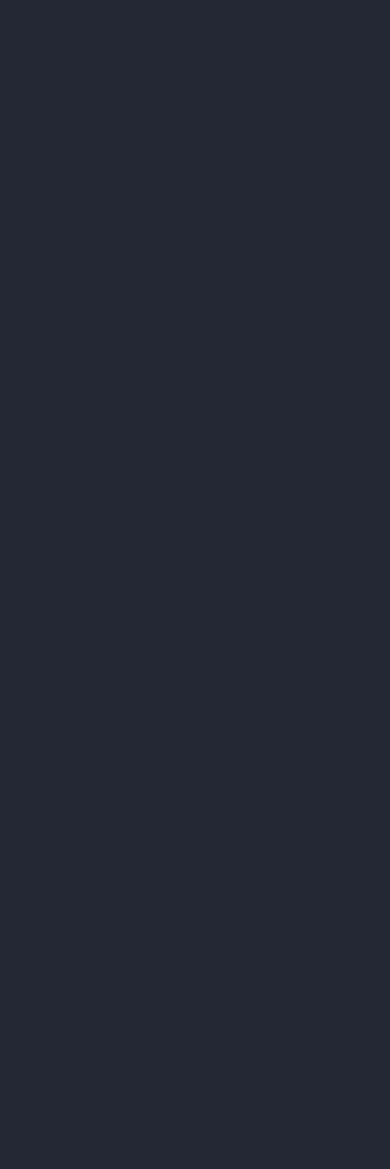
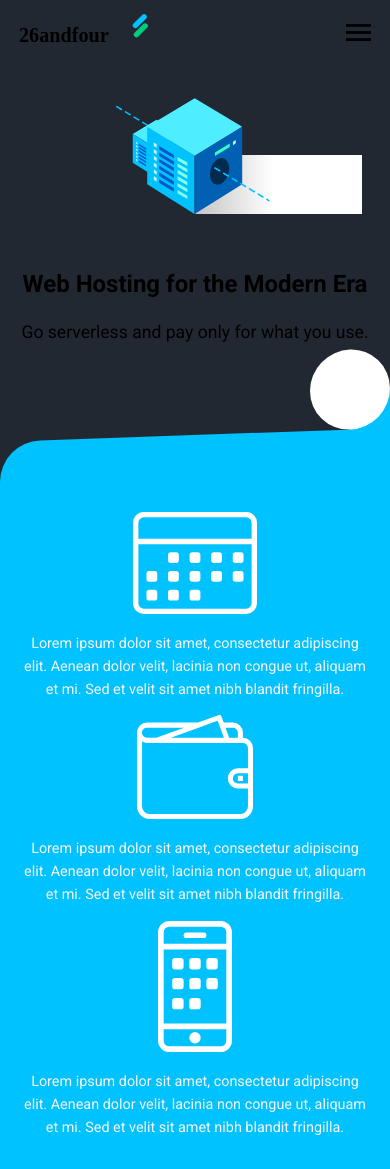
Before and after one commit to Klanakin/the-2019-front-end-developer-crash-course, a website: page index.html in a window 390 px wide. Shown: the top 1169 px of the page. Before the commit the page ends 844 px from the top, so only its background shows below. Drawn offline with Linux system fonts and the light colour scheme.

Commit message:
Styling html elements

```diff
--- a/main.css
+++ b/css/main.css
@@ -1,7 +1,7 @@
 @import url('https://fonts.googleapis.com/css2?family=Roboto:ital,wght@0,100;0,300;0,400;0,500;0,700;1,100;1,300;1,400;1,500;1,700&display=swap');
 
 body {
-    background-color: #222831;
+    background-color: #ececec;
     margin: 0;
     font-family: 'Roboto', sans-serif;
 }
--- /dev/null
+++ b/css/style.css
@@ -0,0 +1,93 @@
+@import url('https://fonts.googleapis.com/css2?family=Roboto:ital,wght@0,100;0,300;0,400;0,500;0,700;1,100;1,300;1,400;1,500;1,700&display=swap');
+@import url('https://fonts.googleapis.com/css?family=Montserrat:400,600');
+
+body {
+    background-color: #222831;
+    margin: 0;
+    font-family: 'Roboto', sans-serif;
+}
+
+header {
+    display: flex;
+    justify-content: space-between;
+}
+
+p, blockquote {
+    font-size: .9em;
+    line-height: 1.6em;
+}
+
+ul {
+    list-style-type: none;
+    margin: 0;
+    padding: 0;
+}
+
+.blue-container {
+    width: 100%;
+    background-color: #00c2ff;
+    color: whitesmoke;
+    margin-top: 15%;
+    padding: 4em 0 2em;
+    border-top-left-radius: 40px;
+    transform: skewY(-2deg);
+}
+
+.blue-container:after {
+    border-radius: 50%;
+    content: "";
+    width: 80px;
+    height: 80px;
+    background-color: white;
+    position: absolute;
+    top: -80px;
+    right: 0;
+    z-index: -1;
+}
+
+.blue-container:before {
+    content: "";
+    width: 40px;
+    height: 40px;
+    background-color: #00c2ff;
+    position: absolute;
+    top: -39px;
+    right: 0;
+    z-index: -2;
+}
+
+.blue-container .container {
+    transform: skewY(2deg);
+}
+
+.container {
+    text-align: center;
+    padding: .8em 1.2em;
+}
+
+.hide-mobile {
+    display: none;
+}
+
+.logo {
+    width: 130px;
+}
+
+.menu {
+    width: 25px;
+    margin-top: 45%;
+}
+
+.server {
+    width: 70%;
+    margin: 2em auto 2em 25%;
+}
+
+h1, subhead {
+    position: relative;
+    z-index: 3;
+}
+
+.subhead {
+    font-size: 1.1em;
+}
--- a/index.html
+++ b/index.html
@@ -4,9 +4,96 @@
     <meta charset="UTF-8">
     <meta name="viewport" content="width=device-width, initial-scale=1.0">
     <title>The 2019 Front-End Developer Creash Course - HTML and CSS Tutorial for Beginners</title>
-    <link rel="stylesheet" href="./main.css">
+    <link rel="stylesheet" href="./css/style.css">
 </head>
 <body>
+    <div class="container">
+
+        <header>
+            <img src="./images/logo.svg" alt="logo" class="logo">
+
+            <nav>
+                <a href="#" class="hide-desktop">
+                    <img src="./images/ham.svg" alt="toggle menu" class="menu" id="menu">
+                </a>
+
+                <ul class="show-desktop hide-mobile">
+                    <li id="exit" class="exit-btn hide-desktop"><img src="./images/exit.svg" alt="exit button"></li>
+                    <li><a href="#">Home</a></li>
+                    <li><a href="#">Services</a></li>
+                    <li><a href="#">About</a></li>
+                    <li><a href="#">Contact</a></li>
+                </ul>
+            </nav>
+        </header>
+
+        <section>
+            <img src="./images/server.svg" alt="server graphic" class="server">
+            <h1>Web Hosting for the Modern Era</h1>
+            <p class="subhead">Go serverless and pay only for what you use.</p>
+            <img src="./images/scroll.svg" alt="scroll down" class="scroll hide-mobile show-desktop">
+        </section>
+    </div>
+
+    <div class="blue-container">
+        <div class="container">
+            <ul>
+                <li>
+                    <img src="./images/icon-1.svg" alt="calendar icon">
+                    <p>Lorem ipsum dolor sit amet, consectetur adipiscing elit. Aenean dolor velit, lacinia non congue ut, aliquam et mi. Sed et velit sit amet nibh blandit fringilla.</p>
+                </li>
+                <li>
+                    <img src="./images/icon-2.svg" alt="wallet icon">
+                    <p>Lorem ipsum dolor sit amet, consectetur adipiscing elit. Aenean dolor velit, lacinia non congue ut, aliquam et mi. Sed et velit sit amet nibh blandit fringilla.</p>
+                </li>
+                <li>
+                    <img src="./images/icon-3.svg" alt="cellphone icon">
+                    <p>Lorem ipsum dolor sit amet, consectetur adipiscing elit. Aenean dolor velit, lacinia non congue ut, aliquam et mi. Sed et velit sit amet nibh blandit fringilla.</p>
+                </li>
+            </ul>
+        </div>
+    </div>
+
+    <div class="grey-container">
+        <div class="container">
+            <ul>
+                <li>
+                    <figure>
+                        <img src="./images/user1.png" alt="user profile pic">
+                        <blockquote>Lorem ipsum dolor sit amet, consectetur adipiscing elit. Aenean dolor velit, lacinia non congue ut, aliquam et mi.</blockquote>
+                        <figcaption>- Jane Smith</figcaption>
+                    </figure>
+                </li>
+                <li>
+                    <figure>
+                        <img src="./images/user2.png" alt="user profile pic">
+                        <blockquote>Lorem ipsum dolor sit amet, consectetur adipiscing elit. Aenean dolor velit, lacinia non congue ut, aliquam et mi.</blockquote>
+                        <figcaption>- John Smith</figcaption>
+                    </figure>
+                </li>
+            </ul>
+        </div>
+    </div>
+
+    <div class="container">
+        <h2>Start Your free trial now!</h2>
+        <a href="" class="cta">Get Started</a>
+    </div>
+
+    <footer>
+        <div class="footer-container">
+            <div class="container">
+                <a href="#">
+                    <img src="./images/logo-white.svg" alt="logo" class="logo">
+                </a>
+                <p class="address">Melrose Place, 90210<br>USA</p>
+                <ul class="footer-links">
+                    <li><a href="#">Terms of Service</a></li>
+                    <li><a href="#">Privacy Policy</a></li>
+                </ul>
+            </div>
+        </div>
+    </footer>
 
 </body>
 </html>
```
Also changed, not shown: images/exit.svg (added), images/ham.svg (added), images/icon-1.svg (added), images/icon-2.svg (added), images/icon-3.svg (added), images/logo-white.svg (added), images/logo.svg (added), images/scroll.svg (added), images/server.svg (added), images/user1.png (added), images/user2.png (added).
